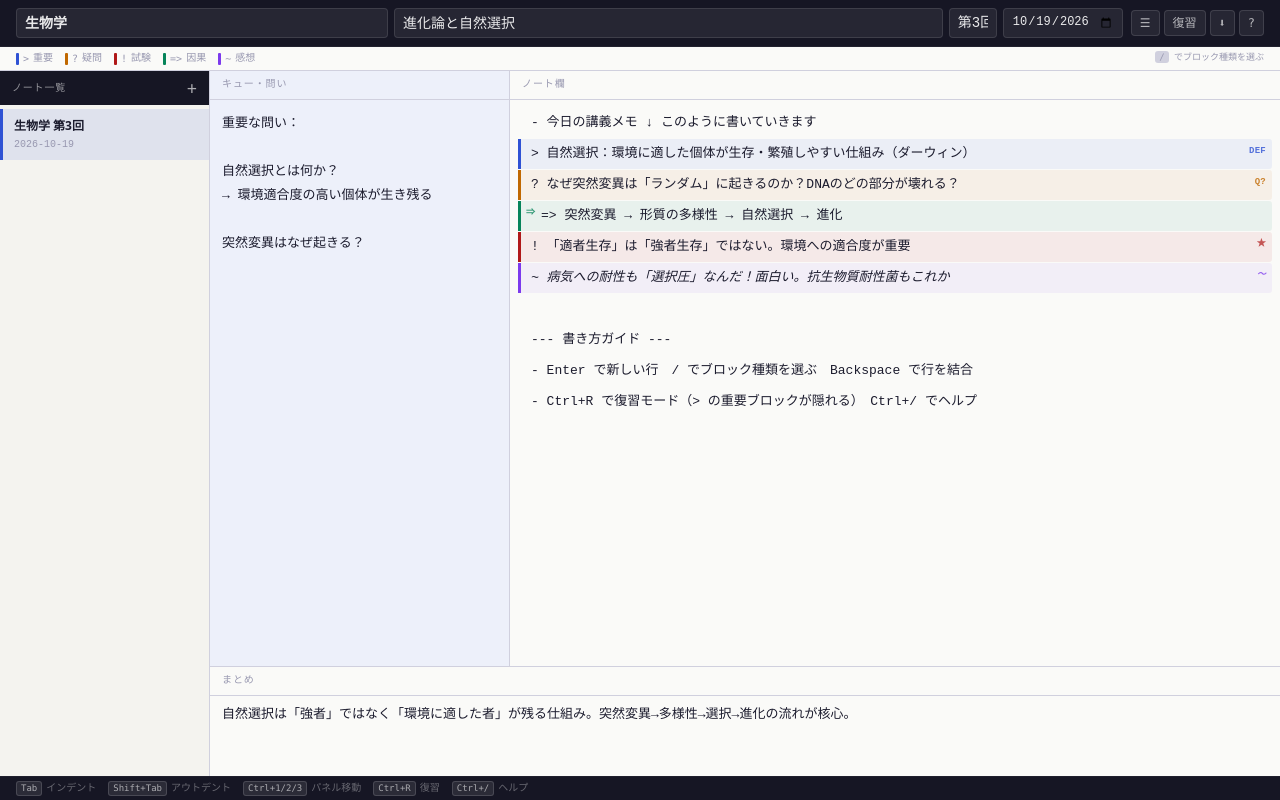
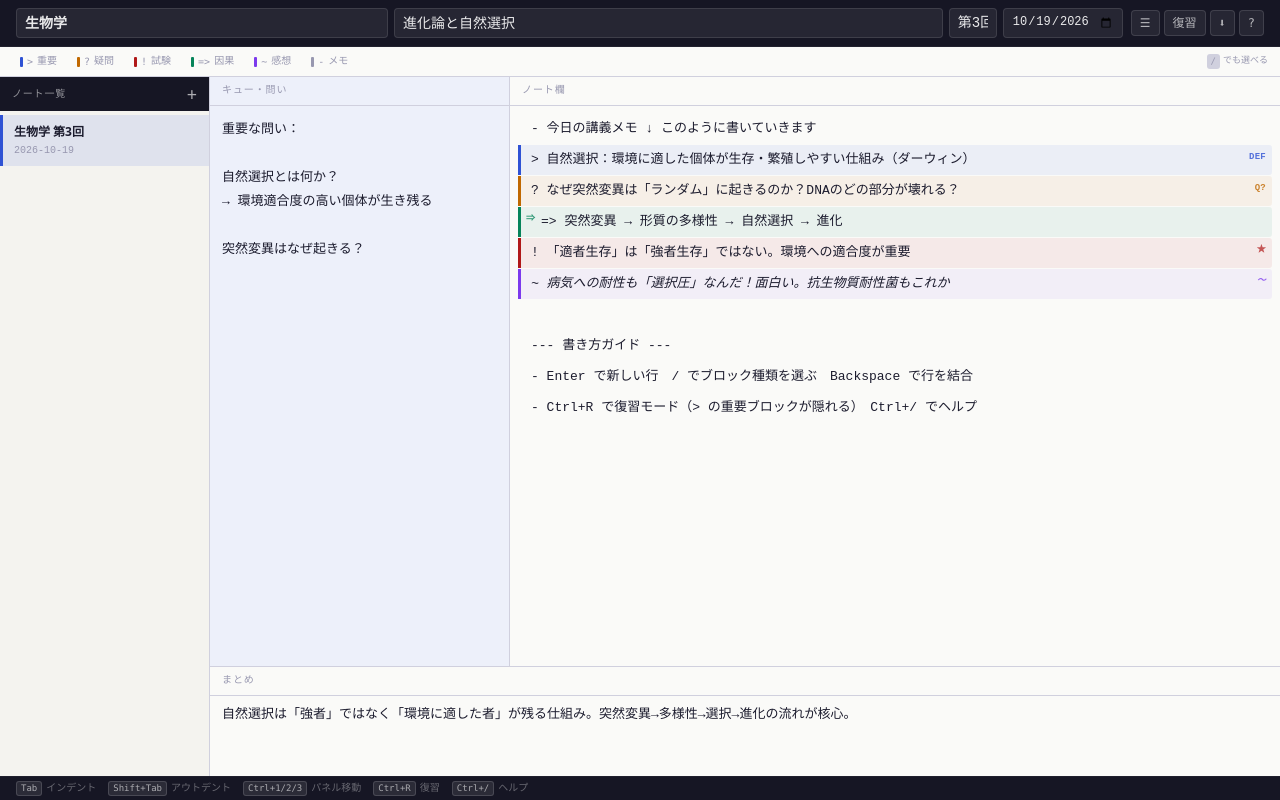
Before and after one commit to vzdvnj8j6k-bot/context-note, a Next.js app: page / in a window 1280 px wide. Built offline with nearby package versions, Linux system fonts and the light colour scheme.

Commit message:
feat: legend bar as clickable block type switcher

```diff
--- a/components/NoteApp.tsx
+++ b/components/NoteApp.tsx
@@ -640,19 +640,49 @@ export default function NoteApp() {
         </div>
       </header>
 
-      {/* Legend */}
+      {/* Legend — clickable to change the focused block's type */}
       <div style={{ background: 'var(--surf)', borderBottom: '1px solid var(--edge)', fontFamily: "'IBM Plex Mono', monospace", color: 'var(--fg3)' }}
-        className="flex gap-3 flex-shrink-0 px-4 py-1 overflow-x-auto whitespace-nowrap text-[10px]">
-        <div className="flex gap-3 flex-1">
-          <span className="flex items-center gap-1"><span style={{ background: 'var(--c-imp)', width: 3, height: 12, borderRadius: 1, display: 'inline-block' }} /><code>&gt; </code>重要</span>
-          <span className="flex items-center gap-1"><span style={{ background: 'var(--c-q)',   width: 3, height: 12, borderRadius: 1, display: 'inline-block' }} /><code>? </code>疑問</span>
-          <span className="flex items-center gap-1"><span style={{ background: 'var(--c-ex)',  width: 3, height: 12, borderRadius: 1, display: 'inline-block' }} /><code>! </code>試験</span>
-          <span className="flex items-center gap-1"><span style={{ background: 'var(--c-ca)',  width: 3, height: 12, borderRadius: 1, display: 'inline-block' }} /><code>=&gt; </code>因果</span>
-          <span className="flex items-center gap-1"><span style={{ background: 'var(--c-rx)',  width: 3, height: 12, borderRadius: 1, display: 'inline-block' }} /><code>~ </code>感想</span>
-          <span style={{ marginLeft: 'auto', color: 'var(--fg3)', fontSize: 9 }}>
-            <kbd style={{ background: 'var(--edge)', borderRadius: 3, padding: '1px 4px', fontSize: 9 }}>/</kbd> でブロック種類を選ぶ
-          </span>
-        </div>
+        className="flex gap-1 flex-shrink-0 px-3 py-1 overflow-x-auto whitespace-nowrap text-[10px]">
+        {([
+          ['> ',  '重要', 'var(--c-imp)', 'var(--c-imp-bg)'],
+          ['? ',  '疑問', 'var(--c-q)',   'var(--c-q-bg)'],
+          ['! ',  '試験', 'var(--c-ex)',  'var(--c-ex-bg)'],
+          ['=> ', '因果', 'var(--c-ca)',  'var(--c-ca-bg)'],
+          ['~ ',  '感想', 'var(--c-rx)',  'var(--c-rx-bg)'],
+          ['- ',  'メモ', 'var(--fg3)',   'transparent'],
+        ] as [string, string, string, string][]).map(([prefix, label, color, bg]) => (
+          <button
+            key={prefix}
+            onClick={() => insertPrefix(prefix)}
+            title={`${label}ブロックに変更 (${prefix.trim()})`}
+            style={{
+              display: 'flex', alignItems: 'center', gap: 4,
+              background: 'transparent', border: '1px solid transparent',
+              borderRadius: 4, padding: '2px 7px', cursor: 'pointer',
+              fontFamily: 'IBM Plex Mono, monospace', fontSize: 10,
+              color: 'var(--fg3)', transition: 'all .12s',
+            }}
+            onMouseEnter={e => {
+              const el = e.currentTarget as HTMLElement
+              el.style.background = bg
+              el.style.borderColor = color
+              el.style.color = color
+            }}
+            onMouseLeave={e => {
+              const el = e.currentTarget as HTMLElement
+              el.style.background = 'transparent'
+              el.style.borderColor = 'transparent'
+              el.style.color = 'var(--fg3)'
+            }}
+          >
+            <span style={{ background: color, width: 3, height: 10, borderRadius: 1, display: 'inline-block', flexShrink: 0 }} />
+            <code style={{ color: 'inherit' }}>{prefix.trim()}</code>
+            <span>{label}</span>
+          </button>
+        ))}
+        <span style={{ marginLeft: 'auto', color: 'var(--fg3)', fontSize: 9, display: 'flex', alignItems: 'center', gap: 3 }}>
+          <kbd style={{ background: 'var(--edge)', borderRadius: 3, padding: '1px 4px', fontSize: 9 }}>/</kbd> でも選べる
+        </span>
       </div>
 
       {/* Mobile tabs */}
```
